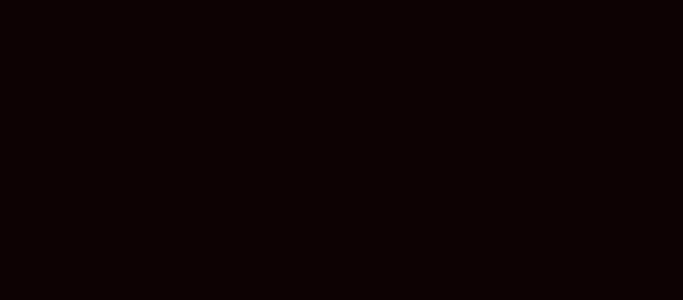
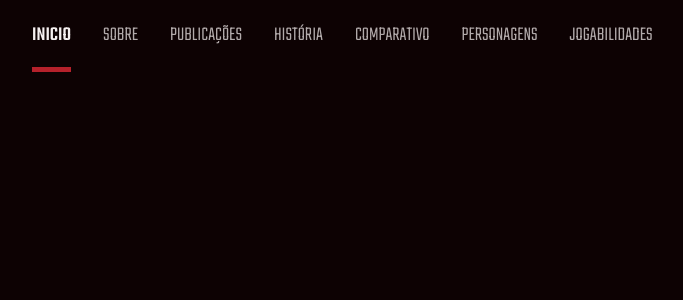
Before and after one commit to GuilhermeAlvarez-00/my-resident-evil, a React (Vite) app: page / in a window 1280 px wide. Shown: the top 300 px of the page, without its empty margins (24-707 px from the left). Built offline with nearby package versions, Linux system fonts and the light colour scheme.

Commit message:
feat: import menu

```diff
--- a/src/App.tsx
+++ b/src/App.tsx
@@ -1,5 +1,11 @@
+import { Menu } from "./components/Menu";
+
 function App() {
-  return <></>;
+  return (
+    <>
+      <Menu />
+    </>
+  );
 }
 
 export default App;
```
